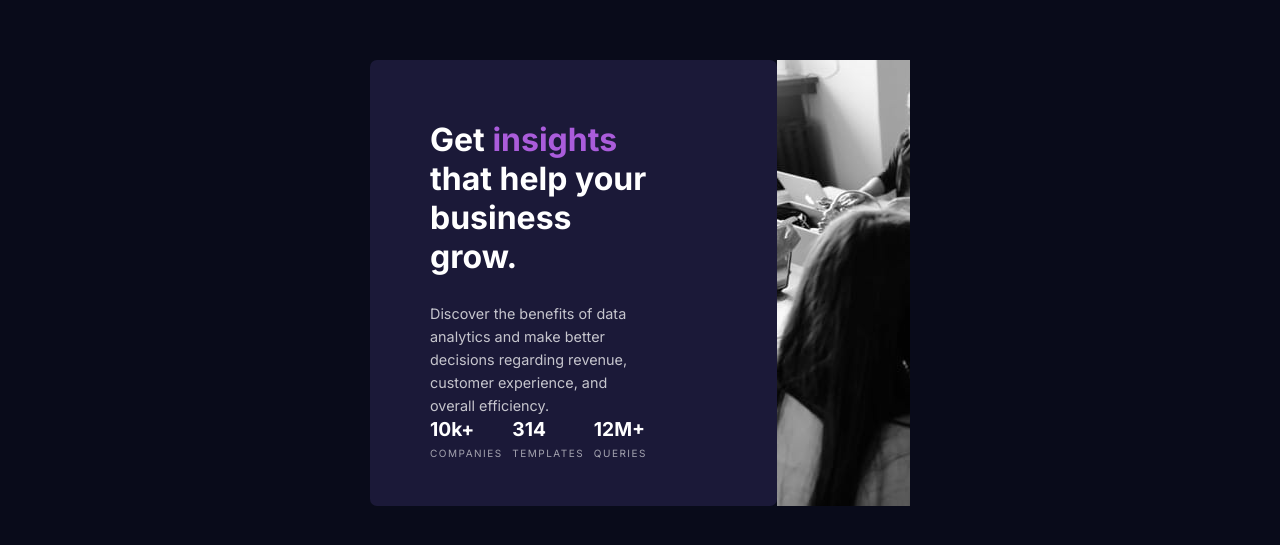
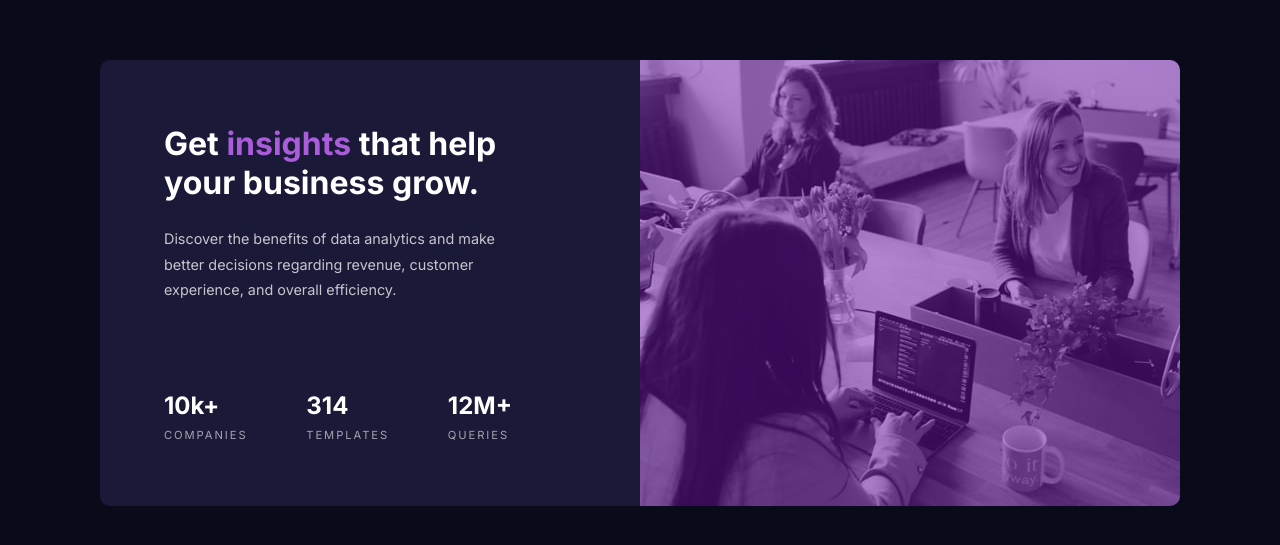
Before and after one commit to Bugzie32/Stats-preview-card-component, a plain HTML site: page index.html in a window 1280 px wide. Shown: the part 117-662 px from the top of the page. Drawn offline with Linux system fonts and the light colour scheme.

Commit message:
Desktop Finished

```diff
--- a/Styles.css
+++ b/Styles.css
@@ -11,74 +11,80 @@
 }
 
 body {
-	font-family: "Inter", sans-serif;
 	font-size: 62.5%;
-	min-height: 100vh;
+	height: 100vh;
+	background-color: hsl(233, 47%, 7%);
+	color: white;
 	display: flex;
+	align-items: center;
 	justify-content: center;
-	align-items: center;
-	background-color: #090b1a;
-	color: white;
 }
 
 main {
+	height: 446px;
+	width: 1080px;
 	display: flex;
-	align-items: center;
-	max-width: 90%;
 }
 
-.text_box {
-	height: 446px;
+.text-container {
 	background-color: hsl(244, 38%, 16%);
-	max-width: 540px;
-	padding: 6em 13em 6em 6em;
+	width: 50%;
 	display: flex;
 	flex-direction: column;
-	border-radius: 0.7em;
+	align-items: center;
+	padding: 4rem 8rem 4rem 4rem;
+	border-radius: 1em 0 0 1em;
+	justify-content: space-between;
 }
 
+.main-text {
+	font-family: "Inter", sans-serif;
 	h1 {
+		font-weight: 700;
 		font-size: 2rem;
-	margin-bottom: 0.8em;
+		margin-bottom: 1.5rem;
 	}
 
 	span {
 		color: hsl(277, 64%, 61%);
 	}
 
-.discover {
+	p {
 		font-size: 0.9rem;
+		line-height: 1.6rem;
 		color: hsla(0, 0%, 100%, 0.75);
-	line-height: 1.6em;
+	}
 }
 
-/* Continue the remaining */
-
-.top_text {
-	height: 100%;
-	display: flex;
-	flex-direction: column;
-	justify-content: flex-start;
-}
-.num-amount {
+.stat-container {
+	width: 100%;
 	display: flex;
 	justify-content: space-between;
+
+	h4 {
+		font-family: "Inter", sans-serif;
+		font-weight: 700;
+		font-size: 1.5rem;
+		margin-bottom: 0.5rem;
 	}
 
-.num_stats h3 {
-	font-size: 1.2rem;
-	margin-bottom: 0.3em;
+	p {
+		font-family: "Inter", sans-serif;
+		font-size: 0.7rem;
+		font-weight: 400;
+		letter-spacing: 0.12rem;
+		color: hsla(0, 0%, 100%, 0.6);
+		text-transform: uppercase;
 	}
+}
+.picture {
+	border-radius: 0 1em 1em 0;
+	width: 50%;
+	background-color: #a116f8a8;
 
-.ctq {
-	color: hsla(0, 0%, 100%, 0.6);
-	letter-spacing: 0.15em;
+	img {
+		width: 100%;
+		opacity: 0.5;
+		border-radius: 0 1em 1em 0;
 	}
-
-.tech-img {
-	height: 446px;
-	width: 100%;
-	background-image: url(images/image-header-desktop.jpg);
 }
-
-/* Media Q start */
--- a/index.html
+++ b/index.html
@@ -10,30 +10,29 @@
 	</head>
 	<body>
 		<main>
-			<section class="text_box">
-				<div class="top_text">
+			<section class="text-container">
+				<div class="main-text">
 					<h1>Get <span>insights</span> that help your business grow.</h1>
-					<p class="discover">Discover the benefits of data analytics and make better decisions regarding revenue, customer experience, and overall efficiency.</p>
+					<p>Discover the benefits of data analytics and make better decisions regarding revenue, customer experience, and overall efficiency.</p>
 				</div>
-				<div class="num-amount">
-					<div class="companies num_stats">
-						<h3>10k+</h3>
-						<p class="ctq">COMPANIES</p>
+				<div class="stat-container">
+					<div class="companies sub-stat">
+						<h4>10k+</h4>
+						<p>companies</p>
 					</div>
-
-					<div class="templates num_stats">
-						<h3>314</h3>
-						<p class="ctq">TEMPLATES</p>
+					<div class="templates sub-stat">
+						<h4>314</h4>
+						<p>templates</p>
 					</div>
-
-					<div class="queries num_stats">
-						<h3>12M+</h3>
-						<p class="ctq">QUERIES</p>
+					<div class="queries sub-stat">
+						<h4>12M+</h4>
+						<p>queries</p>
 					</div>
 				</div>
 			</section>
-
-			<section class="tech-img"></section>
+			<section class="picture">
+				<img src="images/image-header-desktop.jpg" alt="Header Image" />
+			</section>
 		</main>
 	</body>
 </html>
```
Lines whose indentation alone changed are shown as unchanged.
